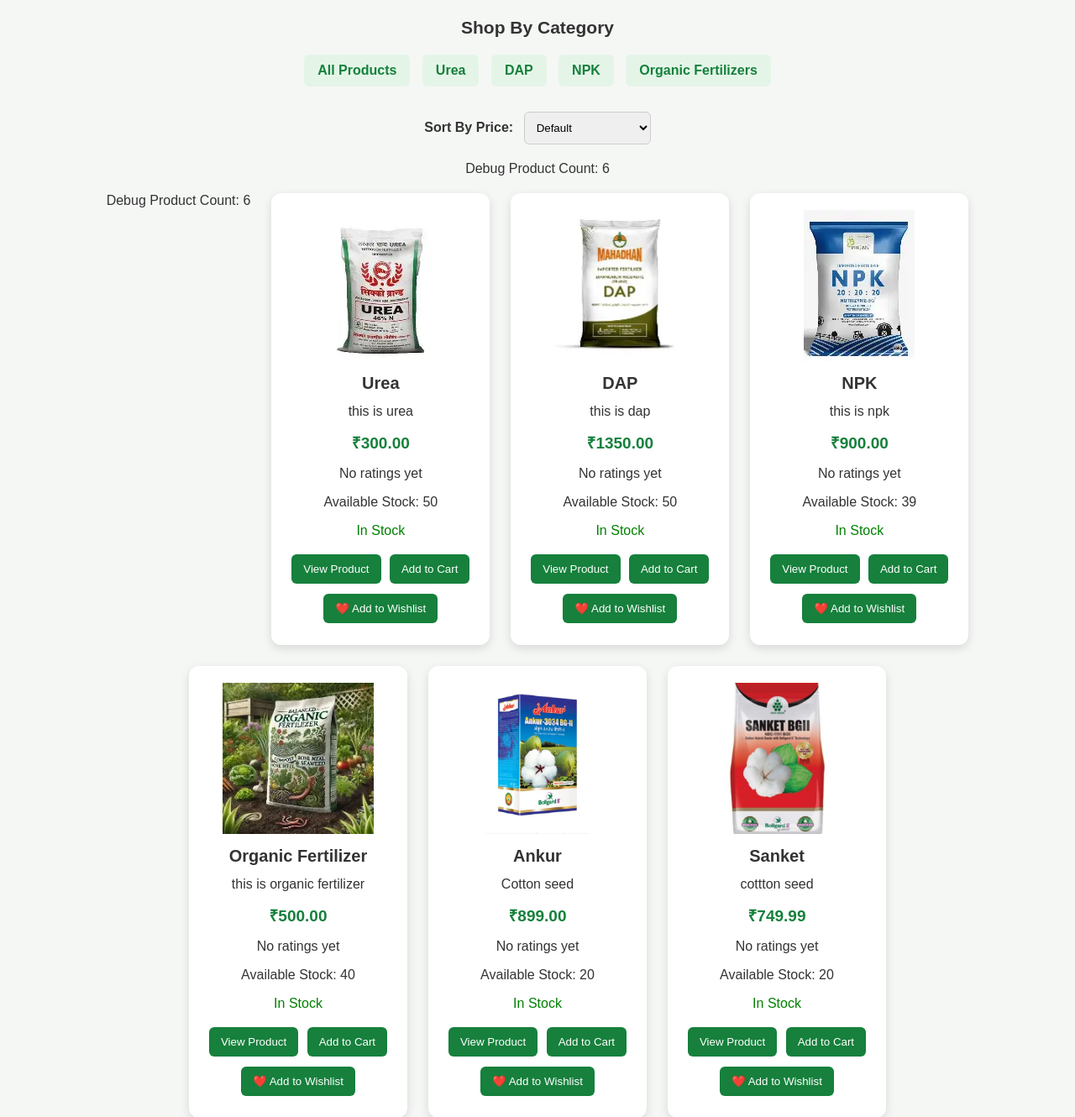
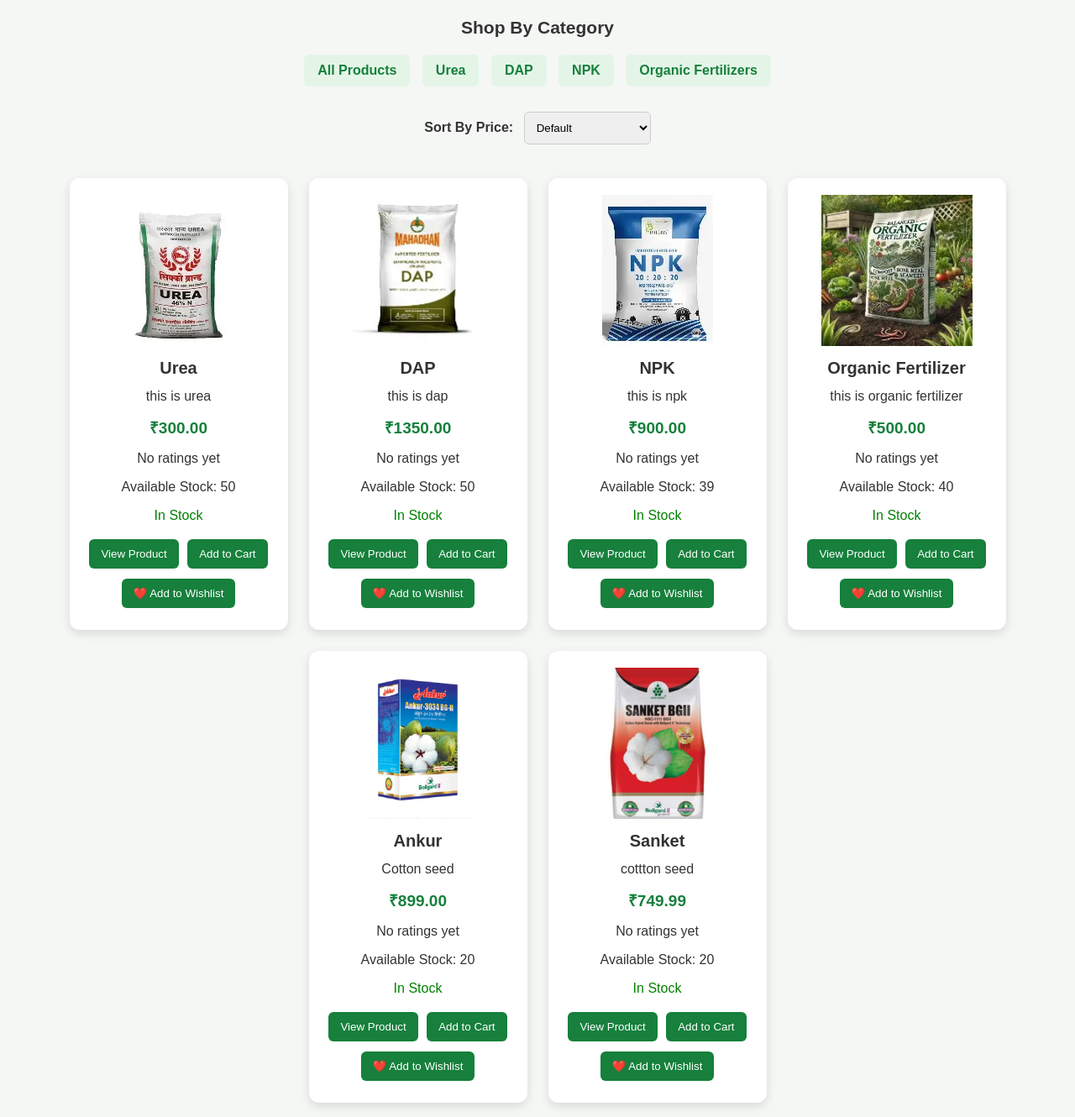
Before and after one commit to kandrayavenkatesh/Agromart, a Django app: page / in a window 1280 px wide. Shown: the part 567-1897 px from the top of the page at 84% size. Run offline with Django 5.2, Linux system fonts and the light colour scheme; data comes from the database, SQL or seed files in the repository; data that the repository does not hold is empty.

Commit message:
Remove debug product count from homepage

```diff
--- a/templates/home.html
+++ b/templates/home.html
@@ -122,12 +122,11 @@
         </form>
 
 
-        <p>Debug Product Count: {{ products|length }}</p>
+
         <!-- PRODUCT CARDS -->
 
         <div class="product-container">
-            <p>Debug Product Count:
-         {{ homepage_products|length }}</p>
+
 
             {% for product in homepage_products %}
 
```
